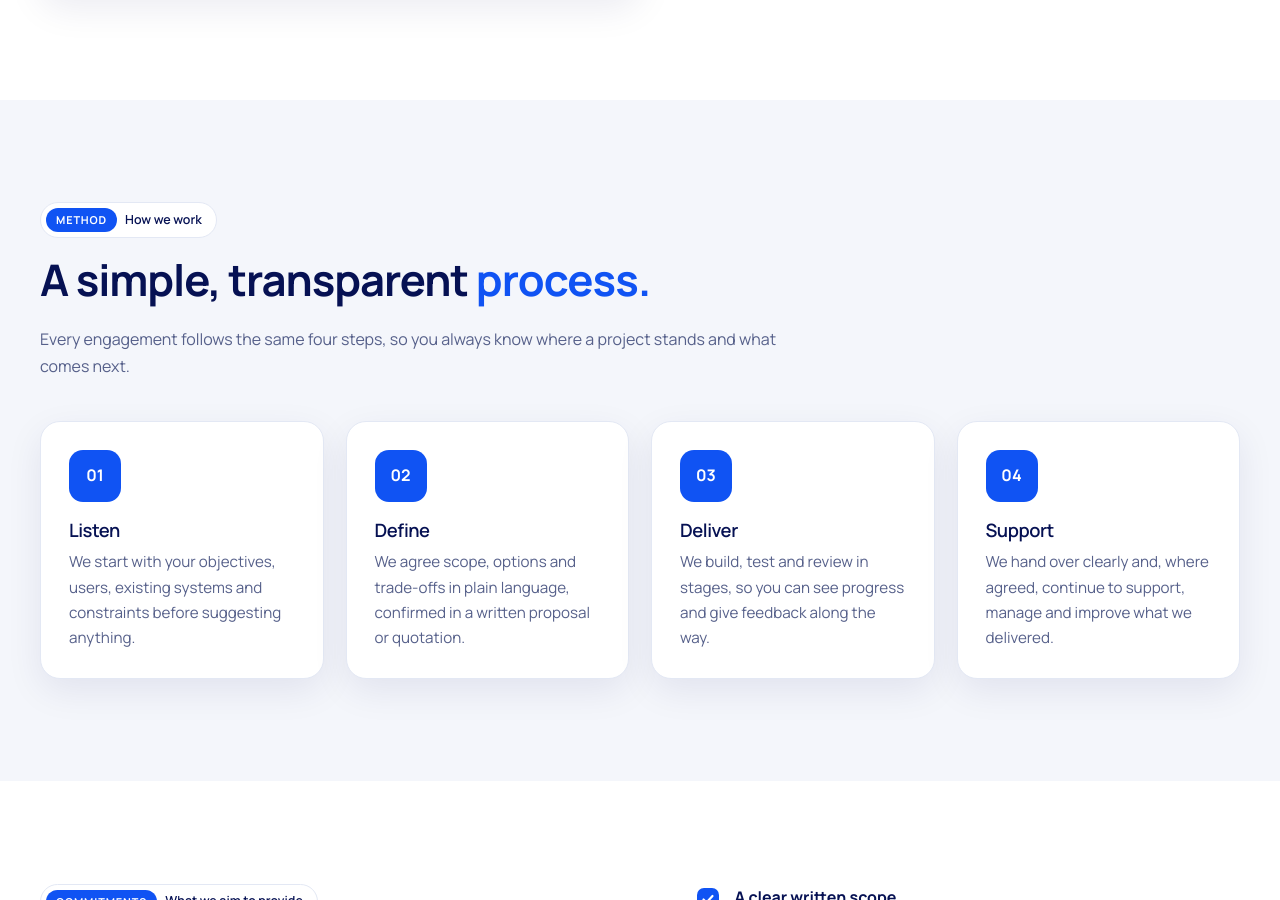
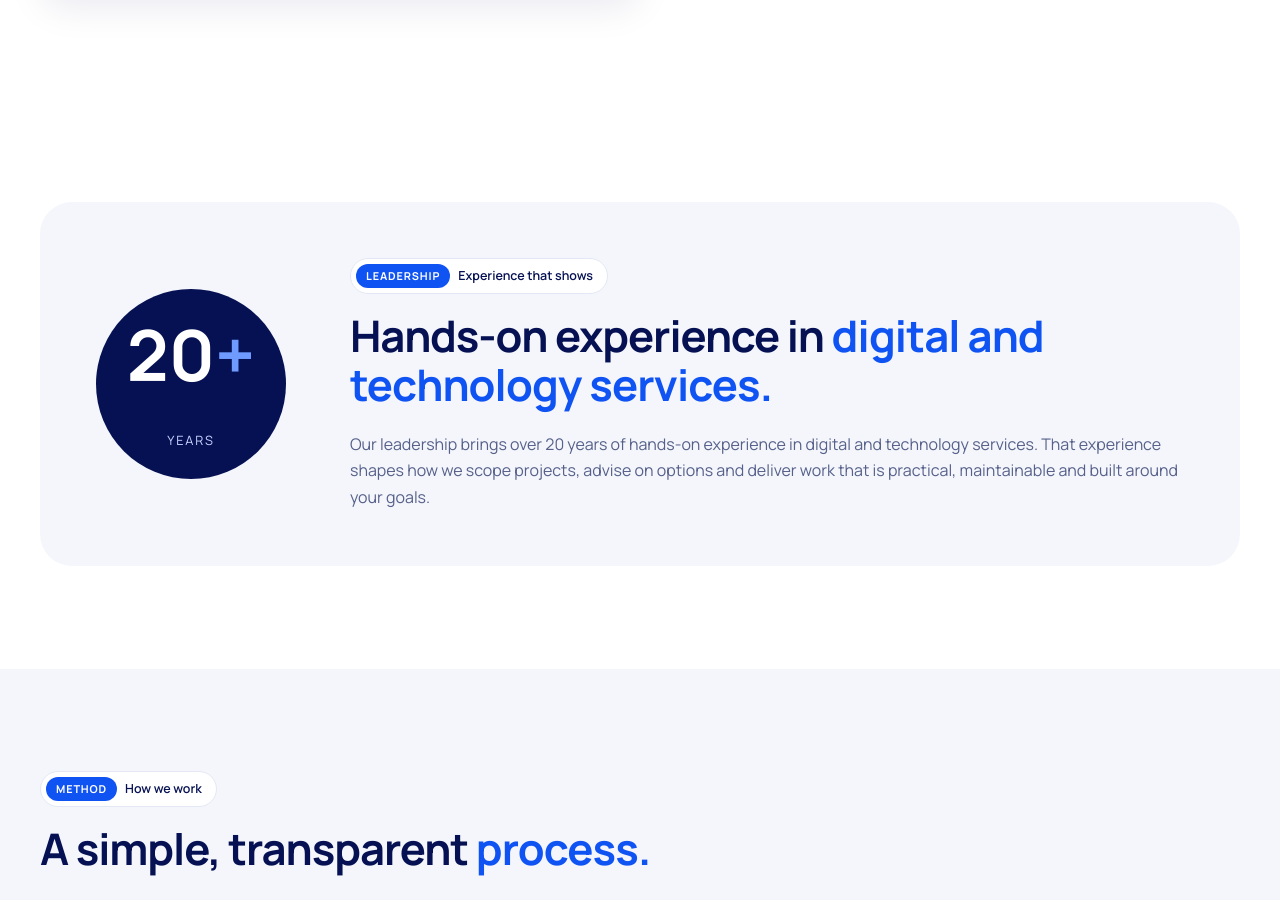
Before and after one commit to anusha-suresh21/Quanta, a plain HTML site: page about/index.html in a window 1280 px wide. Shown: the part 1656-2556 px from the top of the page. Drawn offline with Linux system fonts and the light colour scheme.

Commit message:
Add leadership experience statement (20+ years)
Co-Authored-By: Claude Sonnet 5.5 <noreply@anthropic.com>
Claude-Session: https://claude.ai/code/session_01RbBbGb6dSRmCs4MSFxXRTW

```diff
--- a/about/index.html
+++ b/about/index.html
@@ -33,6 +33,11 @@
 <p>Because many projects cross disciplines, we organise our work so that technology, design, marketing and advice are planned together. That keeps decisions consistent and reduces the hand-offs that slow projects down.</p><img class="photo" src="../assets/images/about.jpg" alt="Two colleagues reviewing a plan on a tablet" width="530" height="363" loading="lazy" decoding="async"></div>
 <div class="grid"><div class="card"><h3>Our vision</h3><p>To be a trusted partner for organisations seeking thoughtful technology, meaningful digital experiences and practical business solutions.</p></div>
 <div class="card"><h3>Our mission</h3><p>To make technology and digital capabilities more useful to businesses by delivering considered solutions, clear advice and collaborative service.</p></div></div></div></section>
+<section><div class="wrap"><div class="leader">
+<div class="leader-fig"><strong>20<i>+</i></strong><span>years</span></div>
+<div><span class="tag"><b>Leadership</b> Experience that shows</span><h2>Hands-on experience in <em>digital and technology services.</em></h2>
+<p style="color:var(--muted);margin:0">Our leadership brings over 20 years of hands-on experience in digital and technology services. That experience shapes how we scope projects, advise on options and deliver work that is practical, maintainable and built around your goals.</p></div>
+</div></div></section>
 <section class="alt"><div class="wrap">
 <div class="section-head"><span class="tag"><b>Method</b> How we work</span><h2>A simple, transparent <em>process.</em></h2><p>Every engagement follows the same four steps, so you always know where a project stands and what comes next.</p></div>
 <div class="grid g3" style="grid-template-columns:repeat(auto-fit,minmax(240px,1fr))">
--- a/assets/style.css
+++ b/assets/style.css
@@ -193,6 +193,14 @@ a.card:hover .more{color:var(--accent)}
 .news h3{margin:0;font-size:1.5rem}
 .news a.btn{white-space:nowrap}
 
+/* leadership band */
+.leader{display:grid;grid-template-columns:auto 1fr;gap:clamp(24px,5vw,64px);align-items:center;background:var(--soft);border-radius:32px;padding:clamp(28px,5vw,56px)}
+.leader-fig{display:grid;place-items:center;width:clamp(130px,16vw,190px);aspect-ratio:1;border-radius:50%;background:var(--navy);color:#fff;text-align:center;line-height:1}
+.leader-fig strong{display:block;font-size:clamp(3rem,6vw,4.4rem);font-weight:700}
+.leader-fig strong i{font-style:normal;color:#6f9bff}
+.leader-fig span{display:block;font-size:.8rem;letter-spacing:.14em;text-transform:uppercase;color:#c9d3ff;margin-top:-18px}
+@media (max-width:760px){.leader{grid-template-columns:1fr;text-align:left}}
+
 /* info cards */
 .info-card{display:flex;flex-direction:column;gap:6px;background:var(--surface);border:1px solid var(--line);border-radius:var(--radius);padding:28px;box-shadow:var(--shadow)}
 .info-card .ico{display:grid;place-items:center;width:52px;height:52px;border-radius:14px;background:var(--accent);margin-bottom:10px}
```
Also changed, not shown: index.html (+1 -1 lines).
